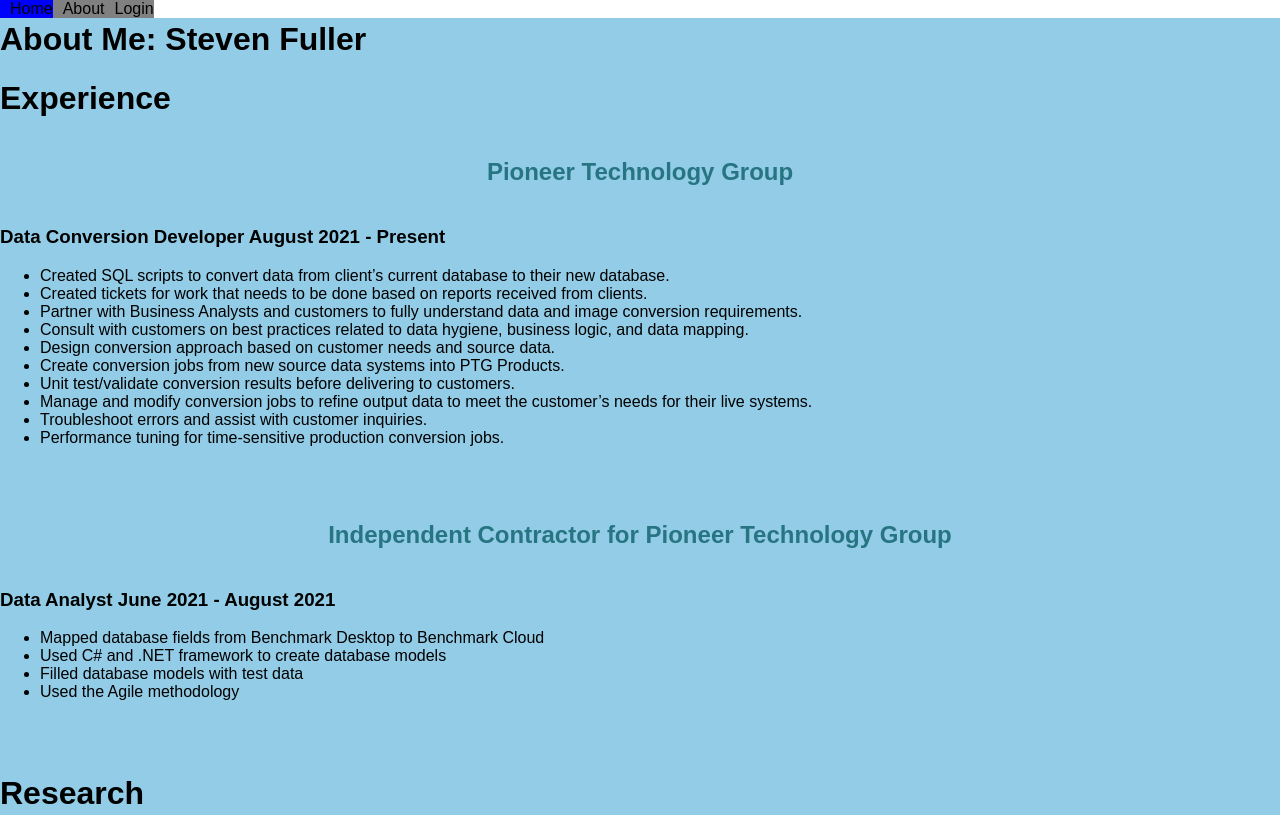
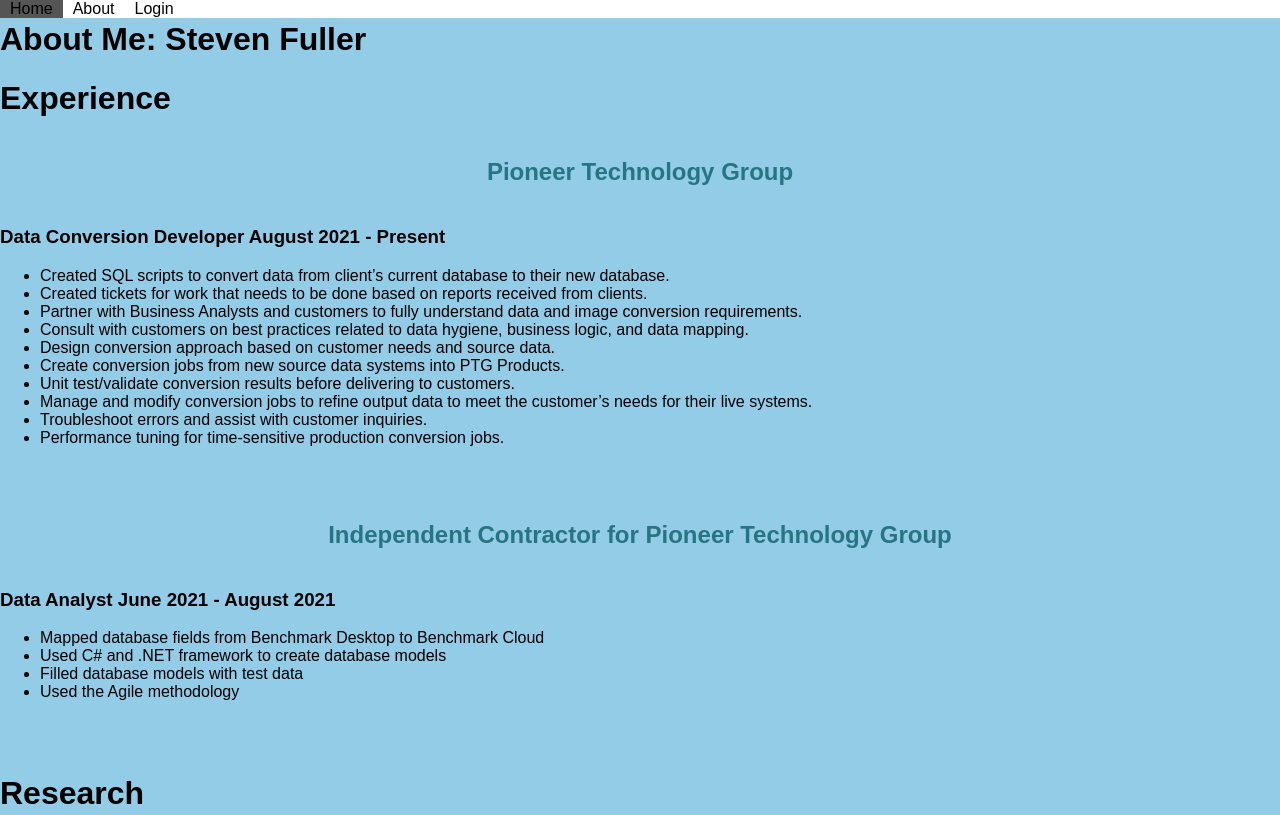
Before and after one commit to sfulle14/sfulle14.github.io, a plain HTML site: page about/about.html in a window 1280 px wide. Shown: the top 815 px of the page. Drawn offline with Linux system fonts and the light colour scheme; files that its build step writes are made by us from their sources.

Commit message:
style updates to navbar and login page

```diff
--- a/login/style.css
+++ b/login/style.css
@@ -54,8 +54,9 @@ span{
     color: white;
     font-size: 17px;
 }
-
+/*
 a{
     float: right;
     background-color: gray;
 }
+*/
--- a/navbarstyle.css
+++ b/navbarstyle.css
@@ -13,13 +13,14 @@
     display: block;
     text-align: center;
     padding-left: 10px;
+    padding-right: 10px;
     text-decoration: none;
     color: black;
   }
 
   /*Add a background color when mouse-over*/
   .navbar a:hover{
-    background-color: blue;
+    background-color: #555;
   }
 
   /*Change the color of the current page*/
```
Also changed, not shown: wrestling/stats.html (+3 -3 lines), login/landing.html (line endings or trailing spaces), wrestling/roster.html (indentation only).
